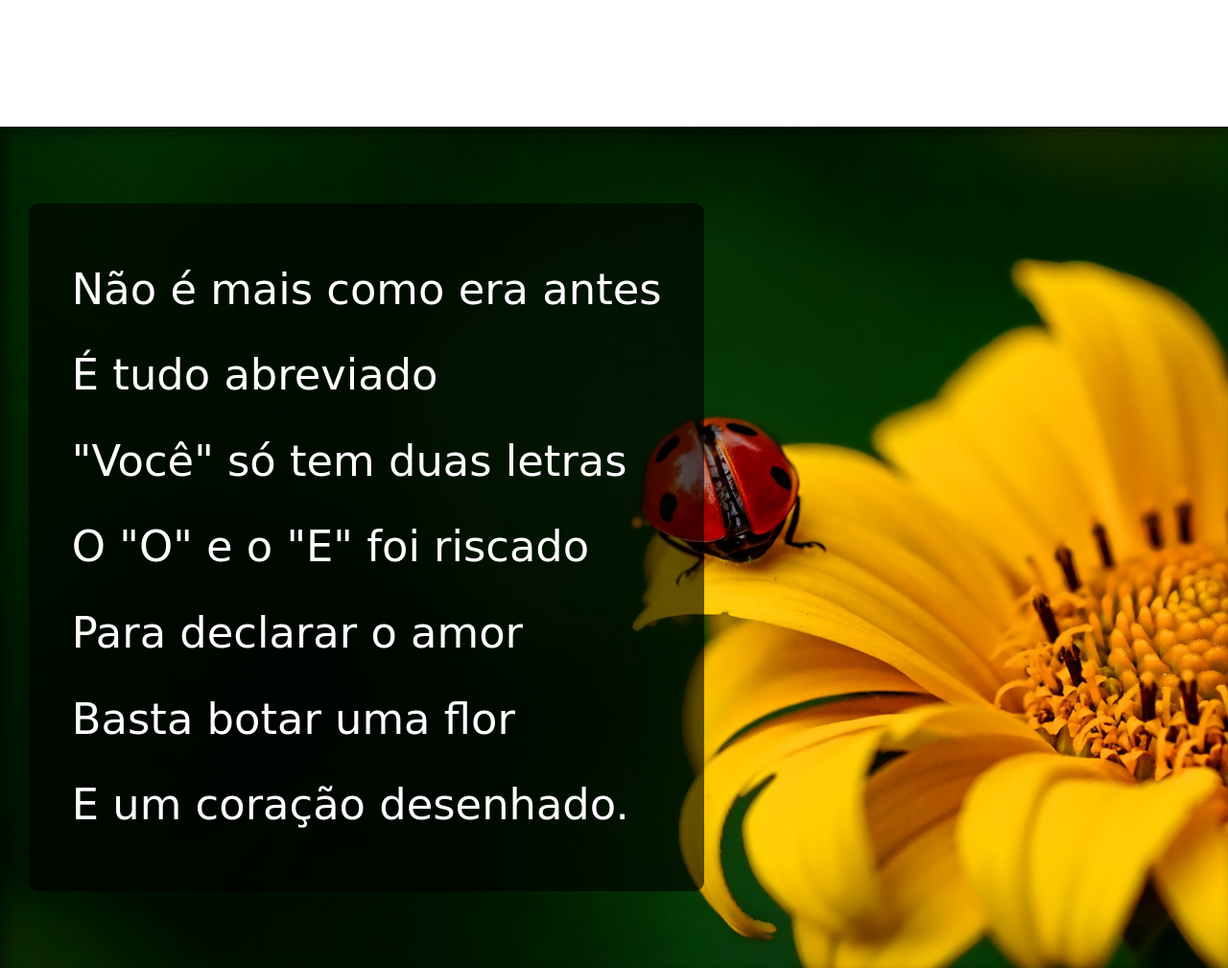
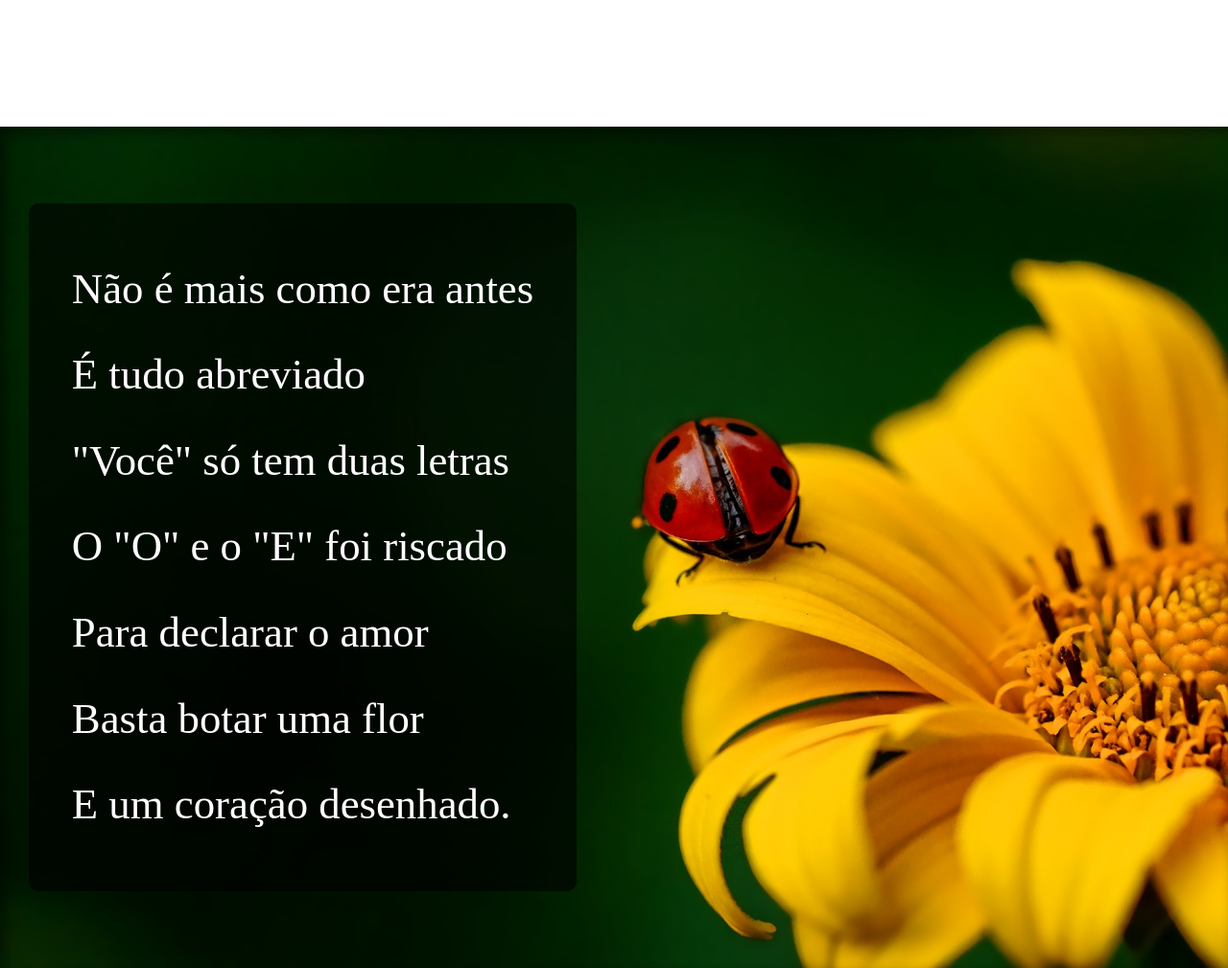
Before and after one commit to Orochiaziz/Corel, a plain HTML site: page index.html in a window 1280 px wide. Shown: the part 1040-2049 px from the top of the page at 96% size. Drawn offline with Linux system fonts and the light colour scheme.

Commit message:
Update style.css

```diff
--- a/stilo/style.css
+++ b/stilo/style.css
@@ -84,7 +84,6 @@ section.imagem > p{
 section.imagem{
     background-color: rgb(46, 45, 45);
     color: white;
-   font-family: 'Srisakdi', cursive;
     box-shadow: inset 6px 6px 13px 0px rgba(0, 0, 0, 0.459);
 
 }
```
